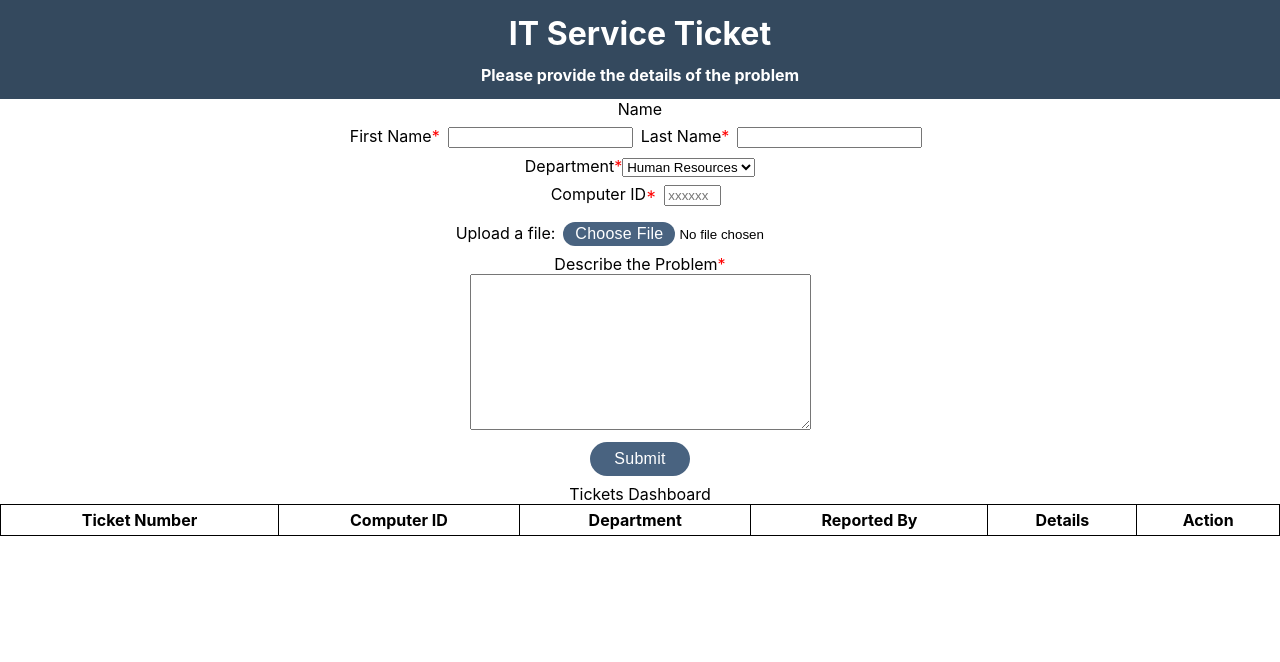
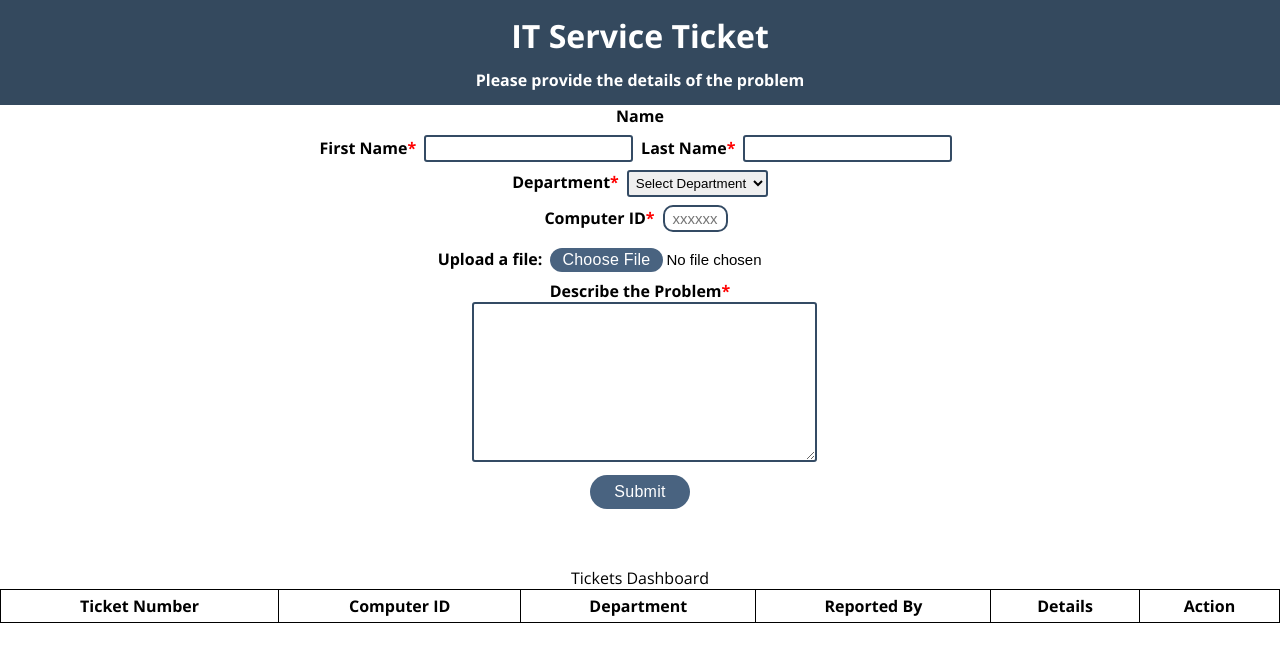
Before and after one commit to zachdev1/helpdesk-ticketing, a React (Create React App) app: page / in a window 1280 px wide. Shown: the top 662 px of the page. Built offline with nearby package versions, Linux system fonts and the light colour scheme; the HTML template or start-up script is replaced by a standard one.

Commit message:
working file upload & modified styling

```diff
--- a/public/index.html
+++ b/public/index.html
@@ -24,7 +24,10 @@
       work correctly both with client-side routing and a non-root public URL.
       Learn how to configure a non-root public URL by running `npm run build`.
     -->
-    <title>React App</title>
+    <link rel="preconnect" href="https://fonts.googleapis.com">
+    <link rel="preconnect" href="https://fonts.gstatic.com" crossorigin>
+    <link href="https://fonts.googleapis.com/css2?family=Open+Sans:ital,wght@0,300..800;1,300..800&display=swap" rel="stylesheet">
+    <title>IT Service Ticket</title>
   </head>
   <body>
     <noscript>You need to enable JavaScript to run this app.</noscript>
--- a/src/pages/form.css
+++ b/src/pages/form.css
@@ -1,12 +1,19 @@
+
+body{
+    font-family: 'Open Sans', sans-serif;
+    margin: 0;
+}
+
 .form{
     text-align: center;
     margin-bottom: 50px;
 }
 
 .dashboard{
+    font-family: 'Open Sans', sans-serif;
     display: flex;
     flex-direction: column;
-    margin: 0 auto;
+    margin-top: 50px;
 
 }
 
@@ -28,11 +35,31 @@ table {
 td, th {
     border: 1px solid;
     padding: 5px 8px;
+}
 
+label{
+    font-size: 16px;
+    font-weight: bold;
 }
 
 input{
     margin: 8px;
+    font-size: 15px;
+}
+
+/* inputs */
+#computerId{
+    border: 2px solid #344b64;
+    border-radius: 10px;
+    text-align: center;
+    padding: 3px;
+}
+
+#first-name, #last-name, #department, #problemDescription{
+    border: 2px solid #344b64;
+    border-radius: 3px;
+    margin-left: 8px;
+    padding: 3px;
 }
 
 .required::after{
@@ -80,6 +107,68 @@ input::file-selector-button:hover{
     background-color: #2e3e50;
 }
 
+#handleDetails{
+    background-color: #496380;
+    border: none;
+    color: white;
+    cursor: pointer;
+    text-align: center;
+    height: 24px;
+    letter-spacing: .25px;
+    padding: 2px 12px;
+    display: inline-block;
+    border-radius: 24px;
+    font-size: 16px;
+}
+
+#handleDetails:hover{
+    transition-duration: 300ms;
+    color: white;
+    background-color: #2e3e50;
+}
+
+#cancelTicket{
+    background-color: #df1414;
+    border: none;
+    color: white;
+    cursor: pointer;
+    text-align: center;
+    height: 24px;
+    letter-spacing: .25px;
+    padding: 2px 12px;
+    display: inline-block;
+    border-radius: 24px;
+    font-size: 16px;
+}
+
+#cancelTicket:hover{
+    background-color: #bb1f1f;
+    transition-duration: 300ms;
+    color: white;
+}
+
+#close{
+    background-color: #496380;
+    border: none;
+    color: white;
+    cursor: pointer;
+    text-align: center;
+    height: 24px;
+    letter-spacing: .25px;
+    padding: 2px 12px;
+    display: inline-block;
+    border-radius: 24px;
+    font-size: 16px;
+    margin-top: 20px;
+    align-self: center;
+}
+
+#close:hover{
+    transition-duration: 300ms;
+    color: white;
+    background-color: #2e3e50;
+}
+
 .popup {
   position: fixed;
   top: 0;
@@ -97,11 +186,14 @@ input::file-selector-button:hover{
   padding: 50px;
   border-radius: 5px;
   text-align: center;
+  justify-content: center;
+  align-items: center;
 }
 
-.popup-content a {
-  display: block;
-  margin-top: 10px;
-  color: blue;
-  text-decoration: underline;
+#uploadedImg{
+    display: block;
+    color: red;
+    max-width: 500px;
+    max-height: 500px;
+    margin: 0 auto 20px auto;
 }
--- a/src/pages/form.js
+++ b/src/pages/form.js
@@ -6,16 +6,15 @@ const Form = () => {
   const [lastName, setLastName] = useState('');
   const [department, setDepartment] = useState('');
   const [computerId, setComputerId] = useState('');
-  const [fileName, setFileName] = useState('');
   const [problemDescription, setProblemDescription] = useState('');
   const [tickets, setTickets] = useState([]);
   const [showPopup, setShowPopup] = useState(false);
-  const [popupContent, setPopupContent] = useState({ description: '', file: '' });
+  const [popupContent, setPopupContent] = useState({ description: '', image: '' });
   const [image, setImage] = useState('');
 
   const handleSubmit = (e) => {
     e.preventDefault();
-    const newTicket = { firstName, lastName, department, computerId, fileName, problemDescription };
+    const newTicket = { firstName, lastName, department, computerId, problemDescription, image };
     setTickets([...tickets, newTicket]);
 
     // clear form
@@ -24,8 +23,8 @@ const Form = () => {
     setDepartment('');
     setDepartment('');
     setComputerId('');
-    setFileName('');
     setProblemDescription('');
+    setImage('');
   };
 
   const handleRemoveTicket = (index) => {
@@ -33,18 +32,17 @@ const Form = () => {
   };
 
   const handleDetailsClick = (ticket) => {
-    setPopupContent({ description: ticket.problemDescription, file: ticket.image });
+    setPopupContent({ description: ticket.problemDescription, image: ticket.image });
     setShowPopup(true);
   };
 
   const closePopup = () => {
     setShowPopup(false);
-    setPopupContent({ description: '', file: '' });
+    setPopupContent({ description: '', image: '' });
   };
 
   const onImageChange = (event) => {
     if (event.target.files && event.target.files[0]) {
-      setFileName(event.target.files[0].name);
       setImage(URL.createObjectURL(event.target.files[0]));
     }
    }
@@ -67,6 +65,7 @@ const Form = () => {
 
         <label for="department" className='required'>Department</label>
         <select required id="department" name="department" value={department} onChange={(e) => setDepartment(e.target.value)}>
+          <option value='' disabled>Select Department</option>
           <option value="Human Resources">Human Resources</option>
           <option value="Accounting">Accounting</option>
           <option value="Marketing">Marketing</option>
@@ -80,7 +79,7 @@ const Form = () => {
         <br></br>
 
         <label for="fileName">Upload a file:</label>
-        <input type="file" id="file-btn" name="fileName" accept="image/*" value={fileName} onChange={(e) => setFileName(e.target.fileName)}></input>
+        <input type="file" id="file-btn" name="fileName" accept="image/*" onChange={onImageChange}></input>
         <br></br>
 
         <label for="problemDescription" className='required'>Describe the Problem</label><br></br>
@@ -111,7 +110,7 @@ const Form = () => {
                 <td>{ticket.department}</td>
                 <td>{`${ticket.firstName} ${ticket.lastName}`}</td>
                 <td>
-                  <button type='button' onClick={() => handleDetailsClick(ticket)}>Details</button>
+                  <button type='button' id='handleDetails' onClick={() => handleDetailsClick(ticket)}>Details</button>
                 </td>
                 <td>
                   <button type='button' id='cancelTicket' onClick={ () => handleRemoveTicket(index)}>X</button>
@@ -126,8 +125,8 @@ const Form = () => {
           <div className="popup-content">
             <h2>Problem Details</h2>
             <p>{popupContent.description}</p>
-            {popupContent.image && <img src={popupContent.image} alt="Uploaded file" />}
-            <button type="button" onClick={closePopup}>Close</button>
+            {popupContent.image && <img src={popupContent.image} id='uploadedImg'alt="Uploaded file" />}
+            <button type="button" id='close' onClick={closePopup}>Close</button>
           </div>
         </div>
       )}
```
